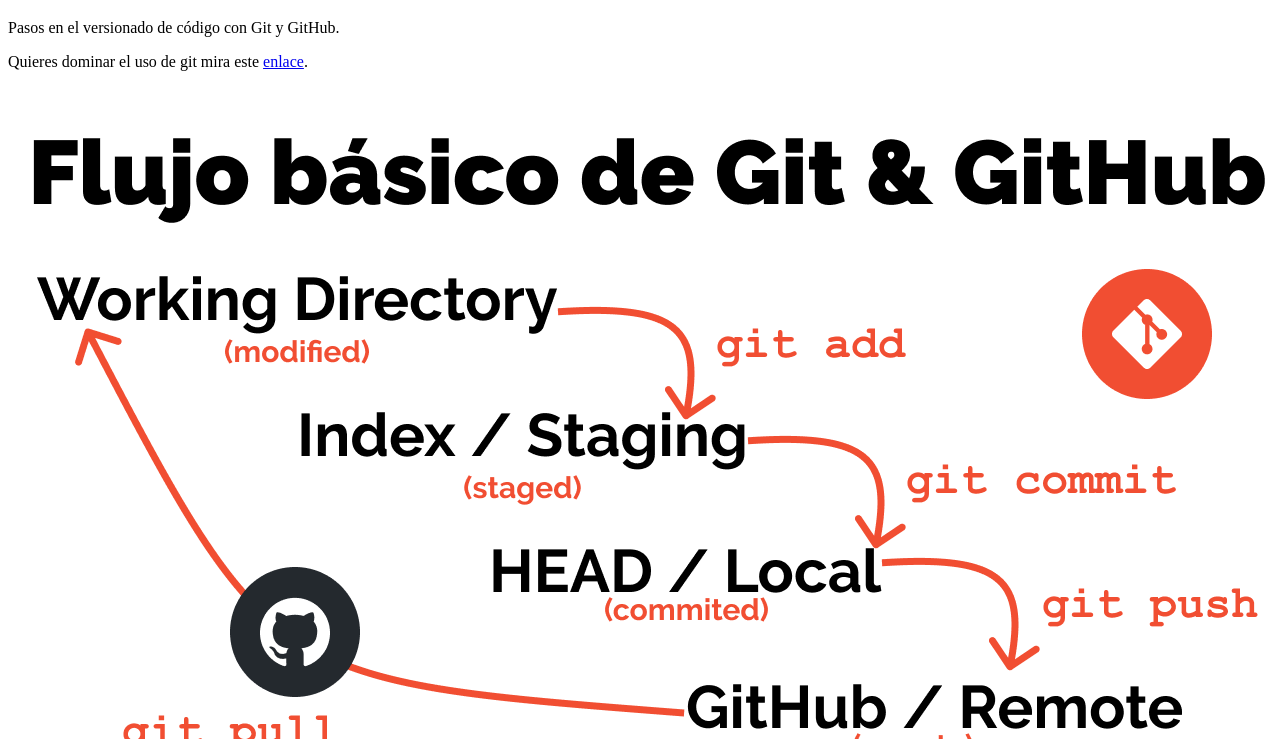
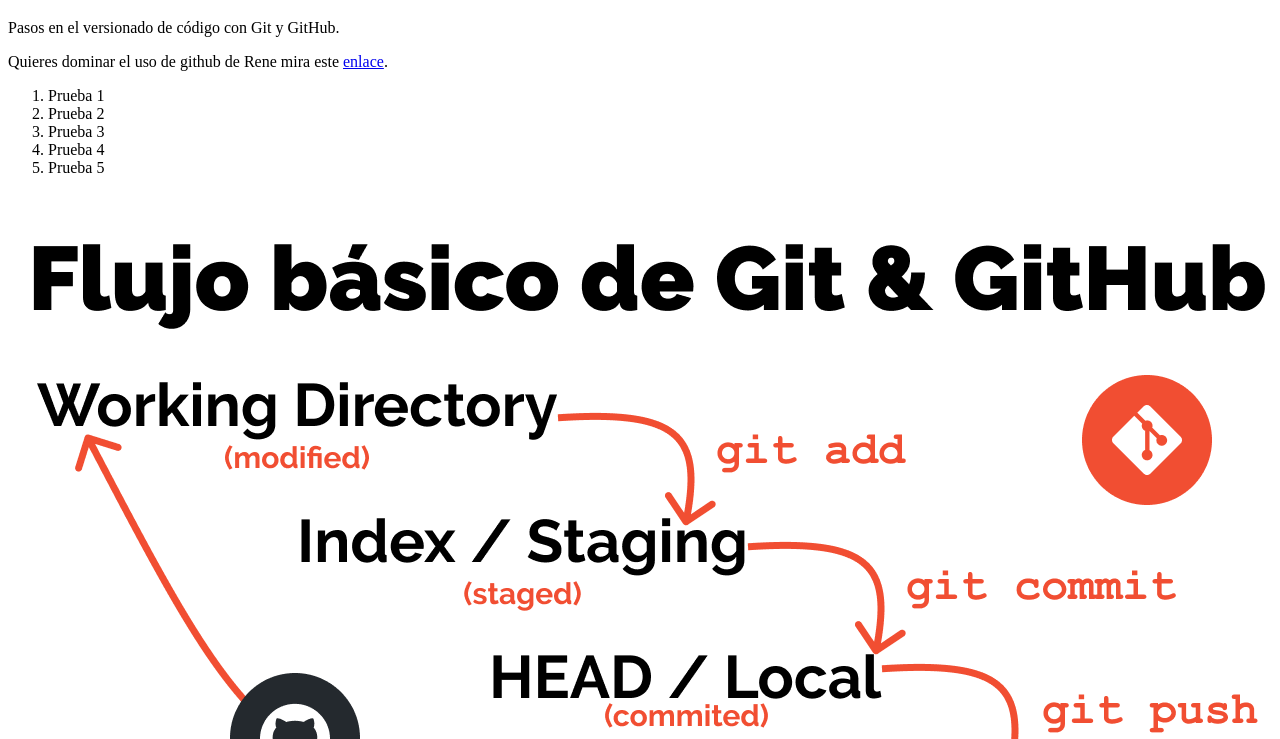
Before and after one commit to renechm/work-git, a plain HTML site: page index.html in a window 1280 px wide. Shown: the part 61-800 px from the top of the page. Drawn offline with Linux system fonts and the light colour scheme.

Commit message:
Agregar info ol  en html

```diff
--- a/index.html
+++ b/index.html
@@ -11,9 +11,16 @@
     <h1>Aprendiendo Git</h1>
     <p>Pasos en el versionado de código con Git y GitHub.</p>
     <p>
-      Quieres dominar el uso de git mira este
+      Quieres dominar el uso de github de Rene mira este
       <a href="https://github.com/renechm" target="_blank">enlace</a>.
     </p>
+     <ol>
+      <li> Prueba 1 </li>
+      <li> Prueba 2 </li>
+      <li> Prueba 3 </li>
+      <li> Prueba 4 </li>
+      <li> Prueba 5 </li>
+     </ol>
     <img src="git-flow.png" alt="Flujo básico de Git" />
     <script src="index.js"></script>
   </body>
```
